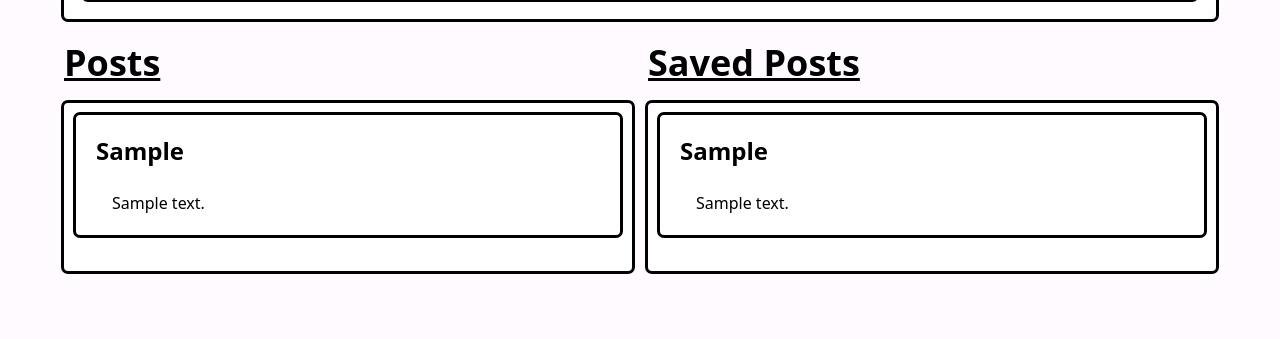
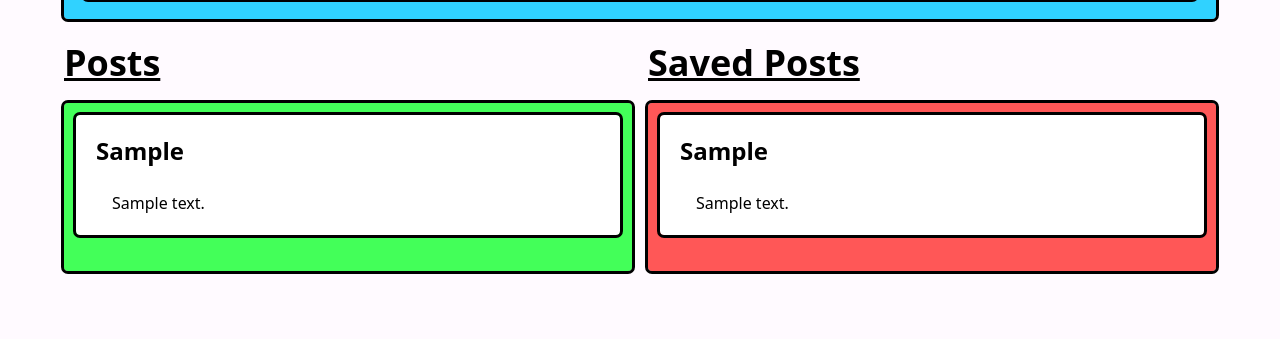
Before and after one commit to SupaSonic007/Flask-Server-WINSTON, a Flask app: page /user/1 in a window 1280 px wide. Shown: the part 461-800 px from the top of the page. Run offline with Flask 3, Linux system fonts and the light colour scheme; a user stored in the database is signed in; tables that the repository leaves empty hold one stand-in row (values such as "Sample post"); style sheets or scripts are compiled from the project's sources; some libraries are stand-ins or nearby versions.

Commit message:
update color issues

```diff
--- a/app/static/src/input.css
+++ b/app/static/src/input.css
@@ -6,6 +6,9 @@
     --primary: #fffaff;
     --secondary: #423E3B;
     --accent: #ffffff;
+    --main: #30d2ff;
+    --maintwo: #43ff59;
+    --mainthree: #ff5757;
 }
 
 html {
--- a/app/templates/posts.html
+++ b/app/templates/posts.html
@@ -4,7 +4,7 @@
     class="grid grid-cols-1 md:grid-cols-3 lg:grid-cols-4 xl:grid-cols-5 gap-2 md:gap-4 md:h-[calc(100vh-9rem)] sm:p-5"
 >
     {% if current_user.is_active %}
-    <div class="col-span-1 bg-main2 outline p-5 rounded" id="form">
+    <div class="col-span-1 bg-maintwo outline p-5 rounded" id="form">
         <form
             id="newPostForm"
             action=""
--- a/app/templates/user.html
+++ b/app/templates/user.html
@@ -73,7 +73,7 @@
         <br />
         <h2 class="mb-5"><b class="text-4xl underline"> Posts </b></h2>
         <div
-            class="mx-auto outline rounded bg-main2 p-3"
+            class="mx-auto outline rounded bg-maintwo p-3"
             id="postContainer"
         >
             {% if user.posts | length > 0 %} {% for post in user.posts %}
@@ -105,7 +105,7 @@
     <div id="collections" class="col-start-1 col-span-2 lg:col-span-1">
         <br />
         <h2 class="mb-5"><b class="text-4xl underline"> Saved Posts </b></h2>
-        <div class="mx-auto outline rounded bg-main3 p-3" id="saveContainer">
+        <div class="mx-auto outline rounded bg-mainthree p-3" id="saveContainer">
             {% if user.collections[0].posts | length > 0 %} {% for post in
             user.collections[0].posts %}
             <a href="{{ url_for('winstogram', id=post.id) }}">
--- a/tailwind.config.js
+++ b/tailwind.config.js
@@ -9,9 +9,9 @@ module.exports = {
         primary:'#fffaff',
         secondary: '#423E3B',
         accent: '#ffffff',
-        main: '#ffffff',
-        main2: '#ffffff',
-        main3: '#ffffff',
+        main: '#30d2ff',
+        maintwo: '#43ff59',
+        mainthree: '#ff5757',
         // primary:'#fffaff',
         // secondary: '#423E3B',
         // accent: '#ffffff',
```
